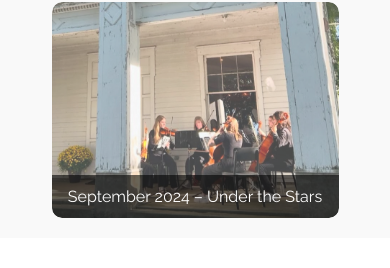
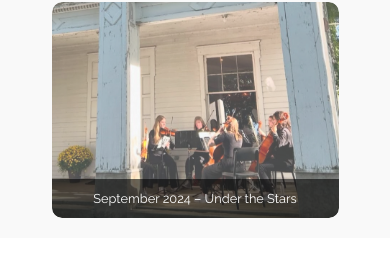
Before and after one commit to mira-jay/lighthousestrings, a plain HTML site: page index.html in a window 390 px wide. Shown: the part 1548-1816 px from the top of the page. Drawn offline with Linux system fonts and the light colour scheme; a web font is replaced by a local one.

Commit message:
text size fix

```diff
--- a/style.css
+++ b/style.css
@@ -428,6 +428,7 @@ h1, h2, h3, h4, h5, h6 {
   }
 
   .caption {
+    font-size: 0.8rem; /* smaller caption text */
     position: absolute;     /* let it sit directly under the image */
     margin-top: -4px;     /* tiny negative margin to remove any gap */
     border-radius: 0 0 10px 10px;
```
